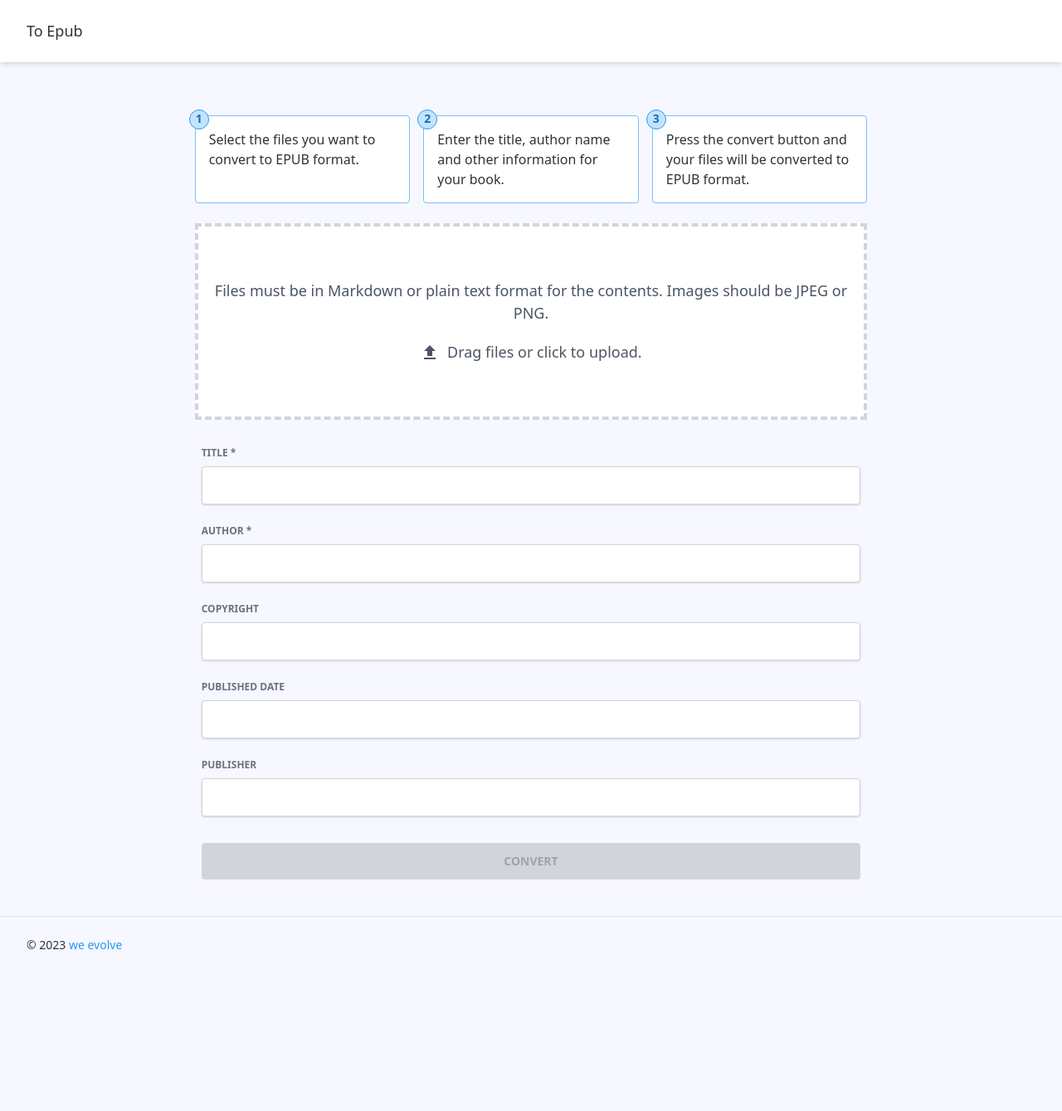
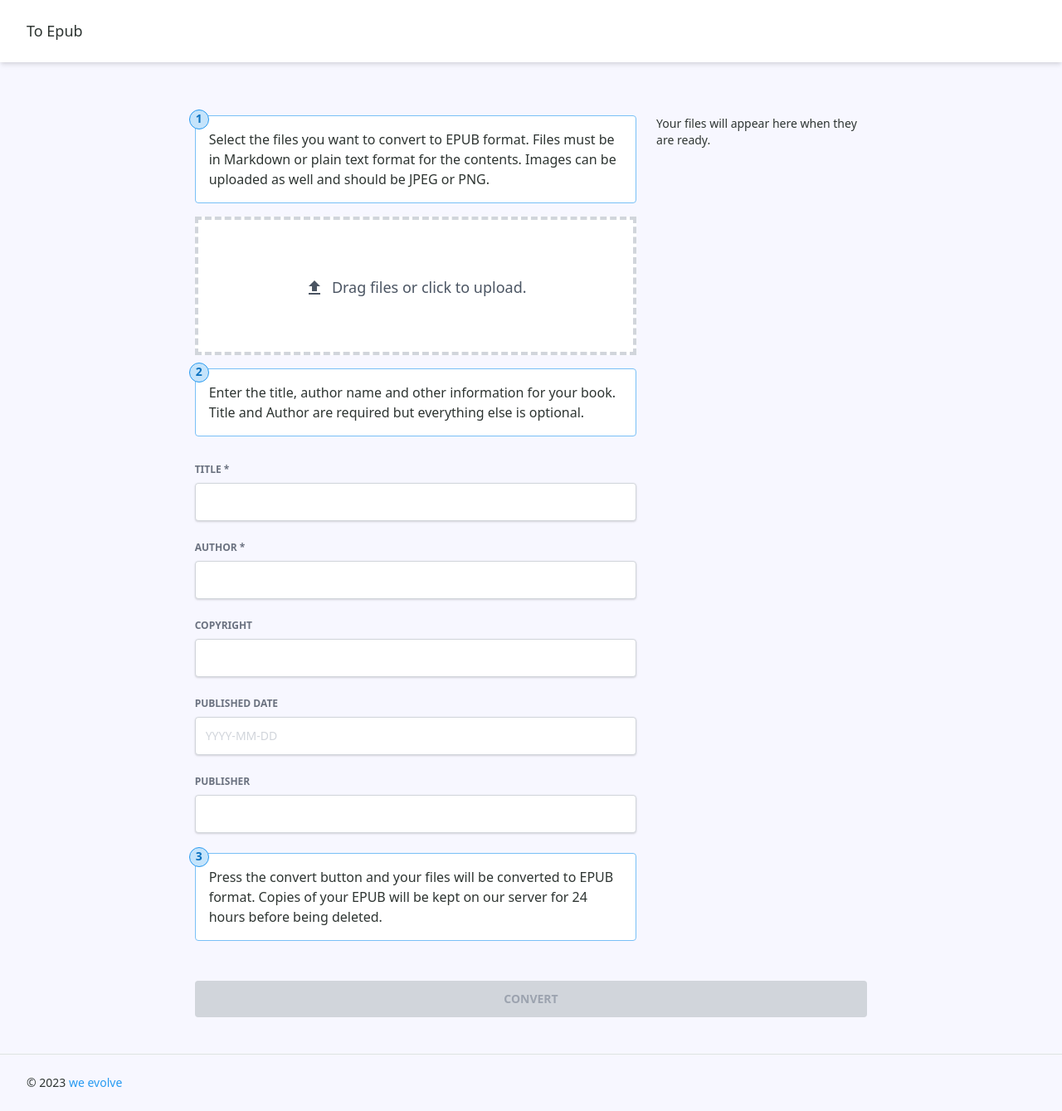
Before and after one commit to stoogoff/toepub, a Nuxt app in the folder src/: page / in a window 1280 px wide. Shown: the whole page at 83% size. Before the commit the page ends 1173 px from the top, so only its background shows below. Built offline with nearby package versions, Linux system fonts and the light colour scheme.

Commit message:
New layout. Better text

```diff
--- a/src/pages/index.vue
+++ b/src/pages/index.vue
@@ -1,15 +1,12 @@
 <template>
 	<section class="mx-auto w-2/3">
 		<loading-overlay v-if="loading" />
-		<div class="grid grid-cols-3 gap-4 mb-6">
-			<div class="instruction"><span>1</span>Select the files you want to convert to EPUB format.</div>
-			<div class="instruction"><span>2</span>Enter the title, author name and other information for your book.</div>
-			<div class="instruction"><span>3</span>Press the convert button and your files will be converted to EPUB format.</div>
-		</div>
-		<file-drop-zone @input="addFiles">
-			<p>Files must be in Markdown or plain text format for the contents. Images should be JPEG or PNG.</p>
-		</file-drop-zone>
-		<div class="p-2">
+		<div class="grid grid-cols-3 gap-6 mb-6">
+			<div class="col-span-2">
+				<div class="instruction"><span>1</span>Select the files you want to convert to EPUB format. Files must be in Markdown or plain text format for the contents. Images can be uploaded as well and should be JPEG or PNG.</div>
+				<file-drop-zone @input="addFiles" />
+				<div class="instruction"><span>2</span>Enter the title, author name and other information for your book. Title and Author are required but everything else is optional.</div>
+				<div class="py-2">
 					<validate-field :value="title" :rules="rules.title" v-slot="{ error, message }">
 						<text-input label="Title *" v-model="title" :error="error" :message="message" />
 					</validate-field>
@@ -17,14 +14,24 @@
 						<text-input label="Author *" v-model="author" :error="error" :message="message" />
 					</validate-field>
 					<text-input label="Copyright" v-model="rights" />
-			<text-input label="Published Date" v-model="date" placehold="YYYY-MM-DD" />
+					<validate-field :value="date" :rules="rules.date" v-slot="{ error, message }">
+						<text-input label="Published Date" v-model="date" :error="error" :message="message" placeholder="YYYY-MM-DD" />
+					</validate-field>
 					<text-input label="Publisher" v-model="publisher" />
 				</div>
-		<div v-if="hasFiles" class="p-2">
-			<p>You have the following files ready. Click the dustbin to remove a file or drag to reorder them.</p>
+				<div class="instruction"><span>3</span>Press the convert button and your files will be converted to EPUB format. Copies of your EPUB will be kept on our server for 24 hours before being deleted.</div>
+			</div>
+			<div>
+				<div v-if="hasFiles" class="px-2 py-4">
+					<p>Click the dustbin to remove a file or drag to reorder them.</p>
 					<file-list :files="files" @update="setFiles" />
 				</div>
-		<div class="p-2">
+				<div v-else class="text-sm">
+					<p>Your files will appear here when they are ready.</p>
+				</div>
+			</div>
+		</div>
+		<div class="py-2">
 			<button-action
 				block
 				type="primary"
@@ -36,7 +43,7 @@
 </template>
 <script>
 import { download } from '~/utils/file'
-import { required, validate, validateBatch } from '~/utils/validators'
+import { required, format, validate, validateBatch } from '~/utils/validators'
 
 export default {
 	name: 'IndexPage',
@@ -62,6 +69,7 @@ export default {
 			return this.hasFiles && validateBatch(this.rules, {
 				title: this.title,
 				author: this.author,
+				date: this.date,
 			})
 		},
 
@@ -69,6 +77,7 @@ export default {
 			return {
 				title: [required()],
 				author: [required()],
+				date: [format(/^\d{4}-\d{2}-\d{2}$/, 'YYYY-MM-DD')],
 			}
 		},
 	},
@@ -125,7 +134,7 @@ export default {
 </script>
 <style scoped>
 .instruction {
-	@apply border border-celestial-light bg-white p-4 rounded text-base relative;
+	@apply border border-celestial-light bg-white p-4 rounded text-base relative mb-4;
 }
 .instruction span {
 	@apply bg-celestial-lighter border border-celestial rounded-full absolute -top-2 -left-2 w-6 h-6 text-center text-sm text-celestial-dark font-bold;
--- a/src/utils/validators.js
+++ b/src/utils/validators.js
@@ -26,3 +26,5 @@ export const numbers = () => value => /[0-9]/.test(value) || 'Missing numbers'
 export const minVal = min => value => value >= min || `Minimum value: ${min}`
 
 export const maxVal = max => value => value <= max || `Maximum value: ${max}`
+
+export const format = (regex, message) => value => regex.test(value) || `Invalid format: ${message}`
```
Also changed, not shown: 1 other file (tests, documents, lock files or other folders). Lines whose indentation alone changed are shown as unchanged.
